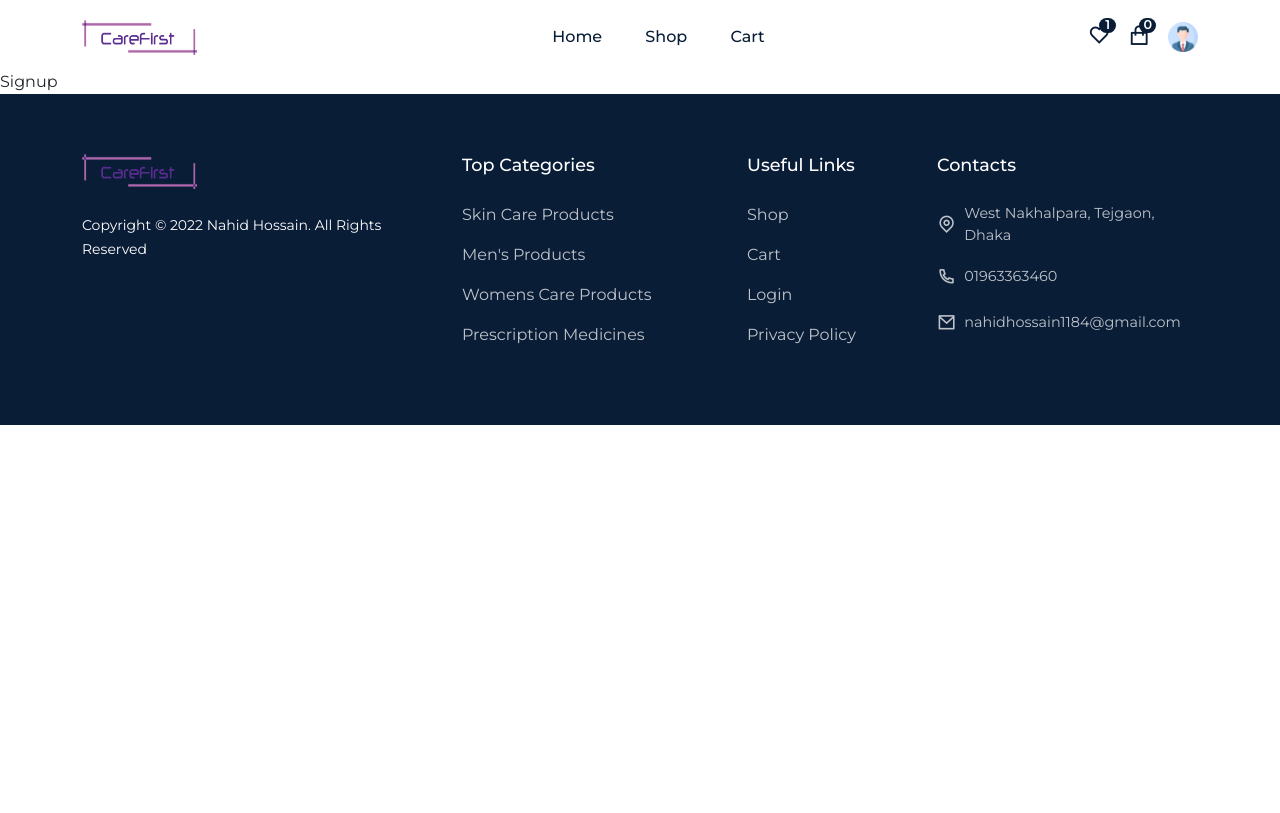
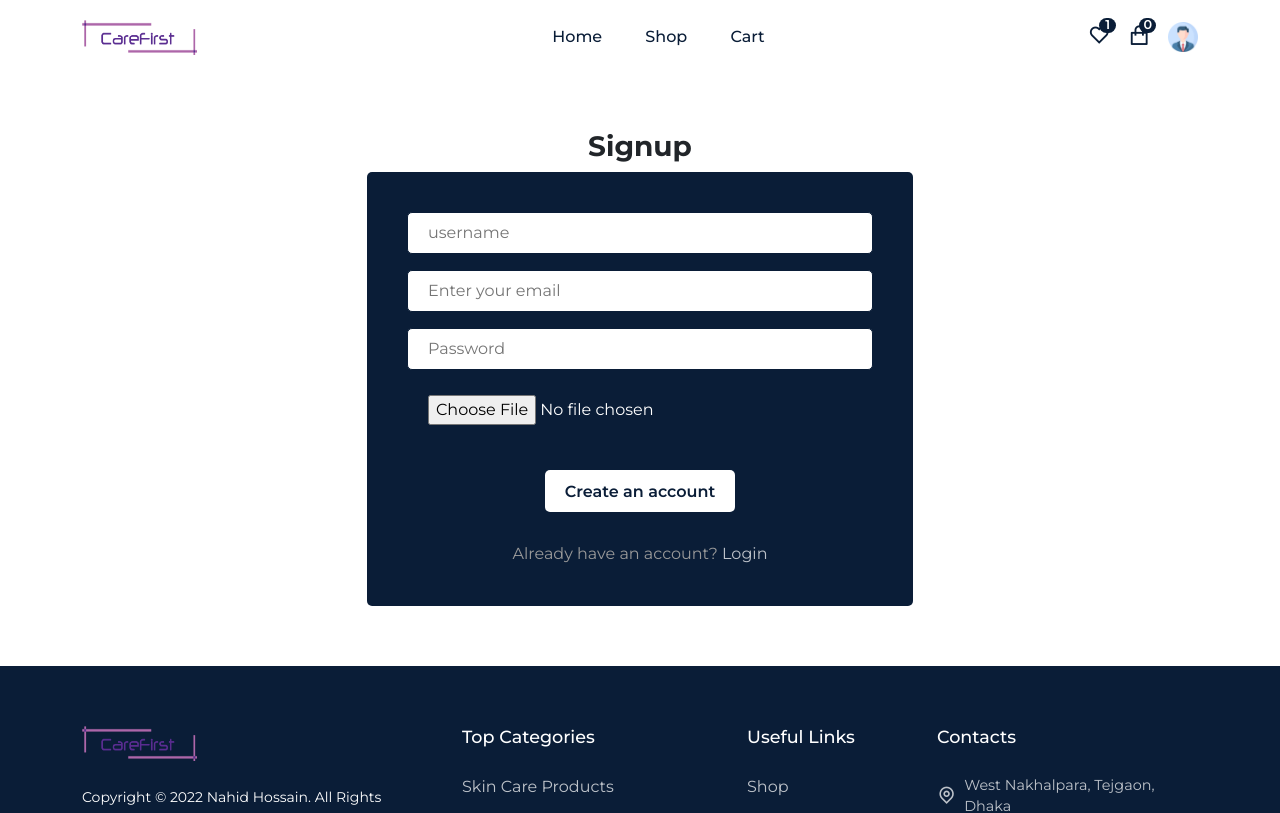
Before and after one commit to floatingnahid22/Job-Assignment, a React (Create React App) app in the folder healthos_task/: page /signup in a window 1280 px wide. Shown: the top 813 px of the page. Built offline with nearby package versions, Linux system fonts and the light colour scheme.

Commit message:
login and sign up form done

```diff
--- a/healthos_task/package.json
+++ b/healthos_task/package.json
@@ -8,6 +8,7 @@
     "@testing-library/react": "^13.4.0",
     "@testing-library/user-event": "^13.5.0",
     "bootstrap": "^5.2.3",
+    "firebase": "^9.15.0",
     "framer-motion": "^8.0.2",
     "react": "^18.2.0",
     "react-dom": "^18.2.0",
--- /dev/null
+++ b/healthos_task/src/firebase.config.js
@@ -0,0 +1,22 @@
+import { initializeApp } from "firebase/app";
+import { getAuth } from "firebase/auth";
+import { getFirestore } from "firebase/firestore";
+import { getStorage } from "firebase/storage";
+
+const firebaseConfig = {
+  apiKey: "AIzaSyBGLOw5UzW6fPbLGXTpDeHCSM5rhvlpOrk",
+  authDomain: "carefirst-f7334.firebaseapp.com",
+  projectId: "carefirst-f7334",
+  storageBucket: "carefirst-f7334.appspot.com",
+  messagingSenderId: "376727508335",
+  appId: "1:376727508335:web:f9416bc2ca62fb98a9849a",
+};
+
+// Initialize Firebase
+const app = initializeApp(firebaseConfig);
+export const auth = getAuth(app);
+
+export const db = getFirestore(app);
+export const storage = getStorage(app);
+
+export default app;
--- a/healthos_task/src/pages/Login.jsx
+++ b/healthos_task/src/pages/Login.jsx
@@ -1,7 +1,89 @@
-import React from "react";
+import React, { useState } from "react";
+import { Link, useNavigate } from "react-router-dom";
+import { Container, Row, Col, Form, FormGroup } from "reactstrap";
+import Helmet from "../components/Helmet/Helmet";
+
+import { signInWithEmailAndPassword } from "firebase/auth";
+import { toast } from "react-toastify";
+import { auth } from "../firebase.config";
+
+import "../styles/login.css";
 
 const Login = () => {
-  return <div>Login</div>;
+  const [email, setEmail] = useState("");
+  const [password, setPassword] = useState("");
+  const [loading, setLoading] = useState(false);
+  const navigate = useNavigate();
+
+  const loginUser = async (e) => {
+    e.preventDefault();
+    setLoading(true);
+
+    try {
+      const userCredential = await signInWithEmailAndPassword(
+        auth,
+        email,
+        password
+      );
+
+      const user = userCredential.user;
+
+      console.log(user);
+      setLoading(false);
+      toast.success("Successfully logged in");
+      navigate("/home");
+    } catch (error) {
+      setLoading(false);
+      toast.error(error.message);
+    }
+  };
+
+  return (
+    <Helmet title="Login">
+      <section>
+        <Container>
+          <Row>
+            {loading ? (
+              <Col lg="12" className="text-center">
+                <h5 className="fw-bold">Loading..</h5>
+              </Col>
+            ) : (
+              <Col lg="6" className="m-auto text-center">
+                <h3 className="fw-bold mb-2">Login</h3>
+
+                <Form className="auth__form" onSubmit={loginUser}>
+                  <FormGroup className="form__group">
+                    <input
+                      type="email"
+                      placeholder="Enter your Email"
+                      value={email}
+                      onChange={(e) => setEmail(e.target.value)}
+                    />
+                  </FormGroup>
+                  <FormGroup className="form__group">
+                    <input
+                      type="password"
+                      placeholder="Password"
+                      value={password}
+                      onChange={(e) => setPassword(e.target.value)}
+                    />
+                  </FormGroup>
+
+                  <button type="submit" className="buy__btn auth__btn">
+                    Login
+                  </button>
+                  <p>
+                    Don't have an account?{" "}
+                    <Link to="/signup">Create an account</Link>
+                  </p>
+                </Form>
+              </Col>
+            )}
+          </Row>
+        </Container>
+      </section>
+    </Helmet>
+  );
 };
 
 export default Login;
--- a/healthos_task/src/pages/Signup.jsx
+++ b/healthos_task/src/pages/Signup.jsx
@@ -1,7 +1,134 @@
-import React from "react";
+import React, { useState } from "react";
+import { Link } from "react-router-dom";
+import { Container, Row, Col, Form, FormGroup } from "reactstrap";
+import Helmet from "../components/Helmet/Helmet";
+import { createUserWithEmailAndPassword, updateProfile } from "firebase/auth";
+import { ref, uploadBytesResumable, getDownloadURL } from "firebase/storage";
+import { setDoc, doc } from "firebase/firestore";
+
+import { auth } from "../firebase.config";
+import { storage } from "../firebase.config";
+import { db } from "../firebase.config";
+
+import { toast } from "react-toastify";
+import "../styles/login.css";
+import { useNavigate } from "react-router-dom";
 
 const Signup = () => {
-  return <div>Signup</div>;
+  const [username, setUsername] = useState("");
+  const [email, setEmail] = useState("");
+  const [password, setPassword] = useState("");
+  const [file, setFile] = useState(null);
+  const [loading, setLoading] = useState(false);
+  const navigate = useNavigate();
+
+  const signupUser = async (e) => {
+    e.preventDefault();
+    setLoading(true);
+
+    try {
+      const userCredential = await createUserWithEmailAndPassword(
+        auth,
+        email,
+        password
+      );
+
+      const user = userCredential.user;
+
+      const storageRef = ref(storage, `images/${Date.now() + username}`);
+      const uploadTask = uploadBytesResumable(storageRef, file);
+
+      uploadTask.on(
+        (error) => {
+          toast.error(error.message);
+        },
+        () => {
+          getDownloadURL(updateProfile.snapshot.ref).then(
+            async (downloadURL) => {
+              await updateProfile(user, {
+                displayName: username,
+                photoURL: downloadURL,
+              });
+              await setDoc(doc(db, "users", user.uid), {
+                uid: user.uid,
+                displayName: username,
+                email,
+                photoURL: downloadURL,
+              });
+            }
+          );
+        }
+      );
+      console.log(user);
+      setLoading(false);
+      toast.success("Account created");
+      navigate("/login");
+    } catch (error) {
+      toast.error("something went wrong");
+    }
+  };
+  return (
+    <Helmet title="Signup">
+      <section>
+        <Container>
+          <Row>
+            {loading ? (
+              <Col lg="12" className="text-center">
+                <h6 className="fw-bold">Loading...</h6>
+              </Col>
+            ) : (
+              <Col lg="6" className="m-auto text-center">
+                <h3 className="fw-bold mb-2">Signup</h3>
+
+                <Form className="auth__form" onSubmit={signupUser}>
+                  <FormGroup className="form__group">
+                    <input
+                      type="text"
+                      placeholder="username"
+                      value={username}
+                      onChange={(e) => setUsername(e.target.value)}
+                    />
+                  </FormGroup>
+
+                  <FormGroup className="form__group">
+                    <input
+                      type="email"
+                      placeholder="Enter your email"
+                      value={email}
+                      onChange={(e) => setEmail(e.target.value)}
+                    />
+                  </FormGroup>
+
+                  <FormGroup className="form__group">
+                    <input
+                      type="password"
+                      placeholder="Password"
+                      value={password}
+                      onChange={(e) => setPassword(e.target.value)}
+                    />
+                  </FormGroup>
+
+                  <FormGroup className="form__group">
+                    <input
+                      type="file"
+                      onChange={(e) => setFile(e.target.files[0])}
+                    />
+                  </FormGroup>
+
+                  <button type="submit" className="buy__btn auth__btn">
+                    Create an account
+                  </button>
+                  <p>
+                    Already have an account? <Link to="/login">Login</Link>
+                  </p>
+                </Form>
+              </Col>
+            )}
+          </Row>
+        </Container>
+      </section>
+    </Helmet>
+  );
 };
 
 export default Signup;
--- /dev/null
+++ b/healthos_task/src/styles/login.css
@@ -0,0 +1,23 @@
+.auth__form {
+  background: var(--primary-color);
+  padding: 40px;
+  border-radius: 5px;
+}
+
+.auth__btn {
+  background: #fff !important;
+  color: var(--primary-color);
+  font-weight: 600;
+}
+
+.auth__form p {
+  margin-top: 30px;
+}
+.auth__form p a {
+  color: rgba(255, 255, 255, 0.735);
+}
+
+.auth__form input[type="file"] {
+  color: #fff;
+  cursor: pointer;
+}
```
Also changed, not shown: 1 other file (tests, documents, lock files or other folders).
